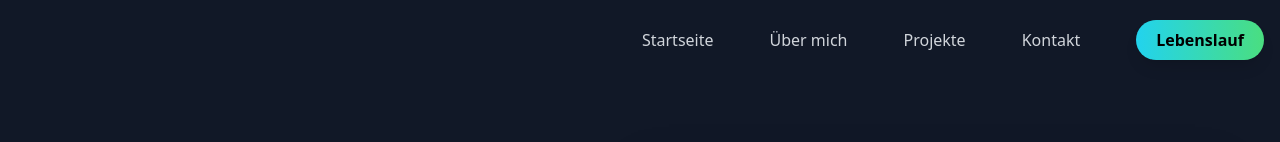
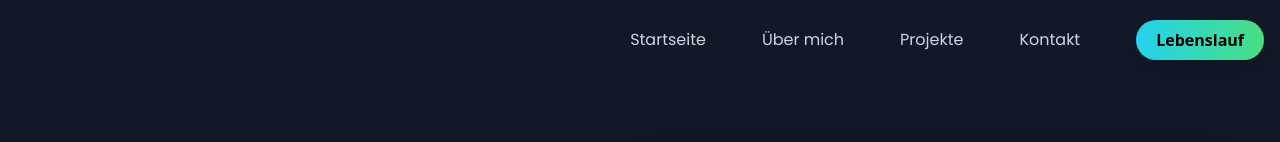
Before and after one commit to StanislavVidulin/my-portfolio-fe, a React (Vite) app: page / in a window 1280 px wide. Shown: the top 142 px of the page. Built offline with nearby package versions, Linux system fonts and the light colour scheme; the HTML template or start-up script is replaced by a standard one.

Commit message:
add hover underline to navigation

```diff
--- a/src/components/Navigation/Navigation.tsx
+++ b/src/components/Navigation/Navigation.tsx
@@ -33,9 +33,10 @@ export default function Navigation() {
       <button
         key={id}
         onClick={() => scrollToSection(id)}
-        className="text-gray-300 hover:text-cyan-400 font-medium transition-colors duration-300 whitespace-nowrap"
+        className="relative text-gray-300 font-poppins transition-colors duration-300 whitespace-nowrap group hover:text-cyan-400"
       >
         {label}
+      <span className="absolute left-0 -bottom-0 h-0.5 w-full bg-current opacity-0 group-hover:opacity-100 transition-opacity duration-300" />
       </button>
     ))}
 
```
